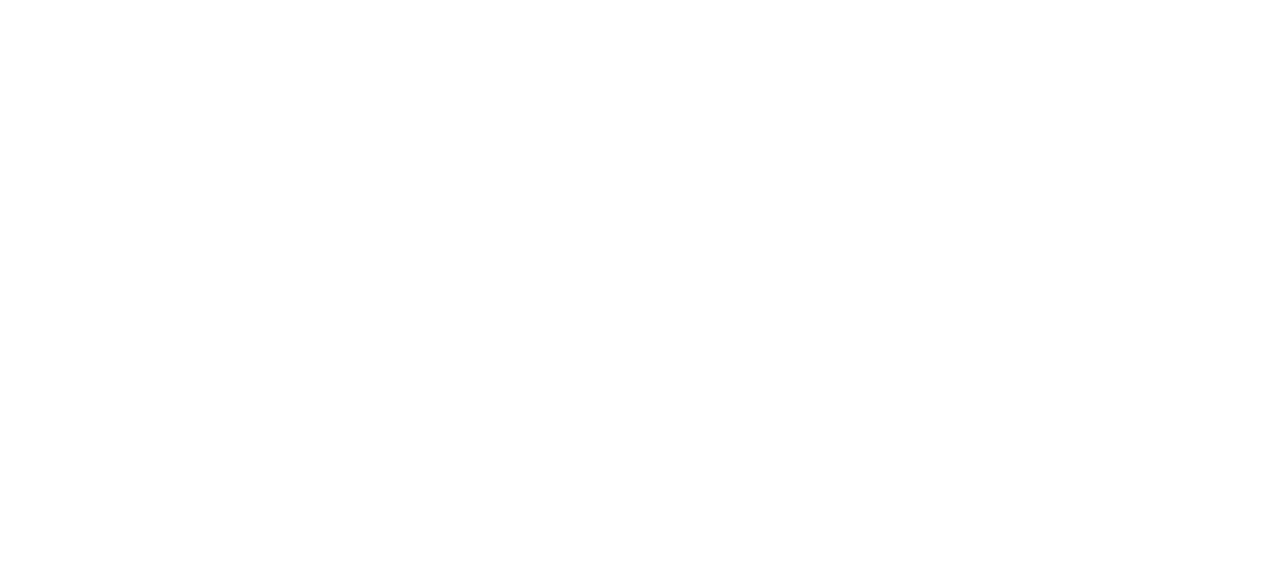
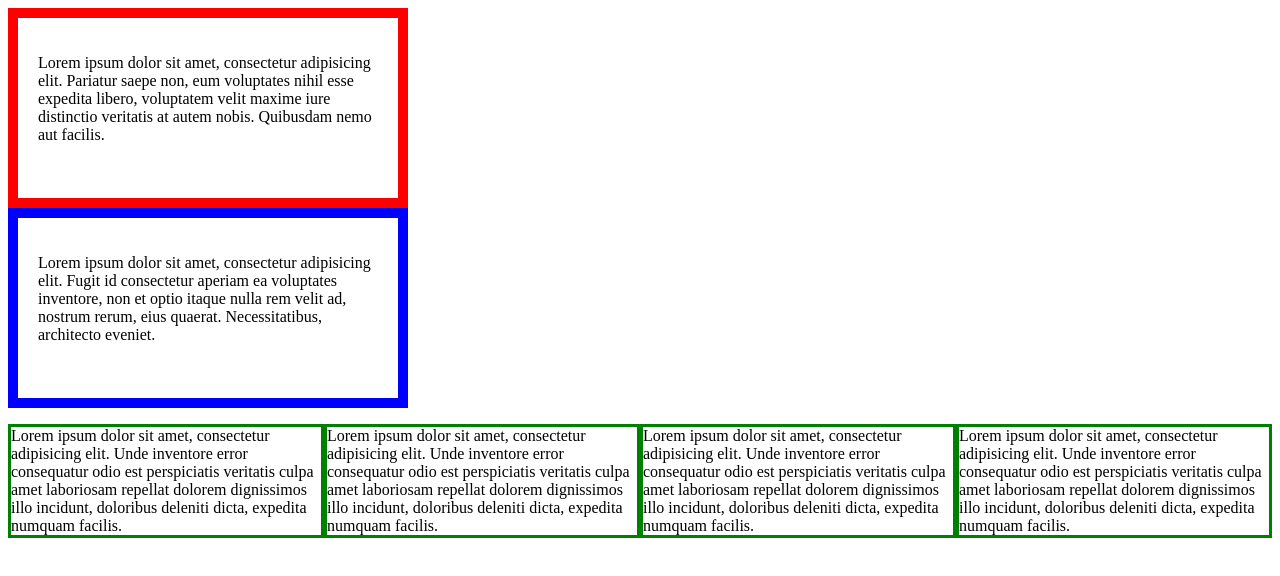
Before and after one commit to monika-and/css_rwd-przyklady, a plain HTML site: page index.html in a window 1280 px wide. Drawn offline with Linux system fonts and the light colour scheme.

Commit message:
poprawki

```diff
--- a/css/style.css
+++ b/css/style.css
@@ -0,0 +1,47 @@
+* {
+    box-sizing: border-box;
+}
+
+.box {
+    height: 200px;
+    width: 400px;
+
+    padding: 20px;
+    border: 10px solid red;
+}
+
+
+.box-border {
+    height: 200px;
+    width: 400px;
+
+    padding: 20px;
+    border: 10px solid blue;
+}
+
+.col {
+    width: 25%;
+    float: left;
+    border: 3px solid green;
+}
+
+@media (max-width: 768px) {
+    .col {
+        width: 50%;
+    }
+}
+/* można użyć również zapis jak nizej - podany rodzaj urządzenia i dalsza reguła */
+
+@media all and (max-width: 480px) {
+    .col {
+        width: 100%;
+    }
+}
+
+
+@media print {
+    .col {
+        border: 3px solid red;
+    }
+}
+/* inne ustawienia dla drukowania strony internetowej */
--- a/index.html
+++ b/index.html
@@ -3,9 +3,29 @@
 <head>
     <meta charset="UTF-8">
     <title>css-rwd-przyklady</title>
+    <meta name="viewport" content="width=device-width, initial-scale=1.0">
+
+    <!-- Main styles -->
     <link rel="stylesheet" href="css/style.css">
 </head>
 <body>
+   <!-- box sizing -->
+    <section>
+        <div class="box">
+            <p>Lorem ipsum dolor sit amet, consectetur adipisicing elit. Pariatur saepe non, eum voluptates nihil esse expedita libero, voluptatem velit maxime iure distinctio veritatis at autem nobis. Quibusdam nemo aut facilis.</p>
+        </div>
+        <div class="box-border">
+            <p>Lorem ipsum dolor sit amet, consectetur adipisicing elit. Fugit id consectetur aperiam ea voluptates inventore, non et optio itaque nulla rem velit ad, nostrum rerum, eius quaerat. Necessitatibus, architecto eveniet.</p>
+        </div>
+    </section>
 
+
+        <!-- RWD -->
+    <section>
+        <p class="col">Lorem ipsum dolor sit amet, consectetur adipisicing elit. Unde inventore error consequatur odio est perspiciatis veritatis culpa amet laboriosam repellat dolorem dignissimos illo incidunt, doloribus deleniti dicta, expedita numquam facilis.</p>
+        <p class="col">Lorem ipsum dolor sit amet, consectetur adipisicing elit. Unde inventore error consequatur odio est perspiciatis veritatis culpa amet laboriosam repellat dolorem dignissimos illo incidunt, doloribus deleniti dicta, expedita numquam facilis.</p>
+        <p class="col">Lorem ipsum dolor sit amet, consectetur adipisicing elit. Unde inventore error consequatur odio est perspiciatis veritatis culpa amet laboriosam repellat dolorem dignissimos illo incidunt, doloribus deleniti dicta, expedita numquam facilis.</p>
+        <p class="col">Lorem ipsum dolor sit amet, consectetur adipisicing elit. Unde inventore error consequatur odio est perspiciatis veritatis culpa amet laboriosam repellat dolorem dignissimos illo incidunt, doloribus deleniti dicta, expedita numquam facilis.</p>
+    </section>
 </body>
 </html>
```
